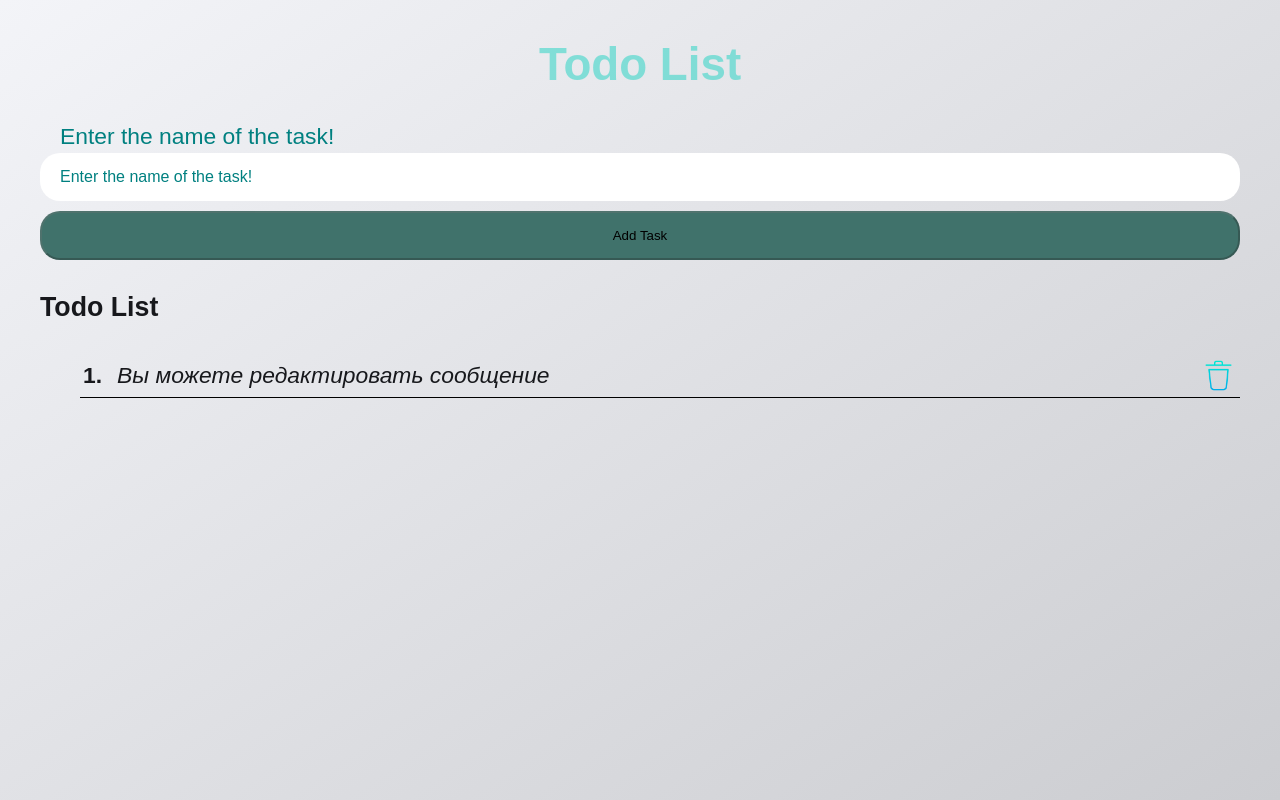
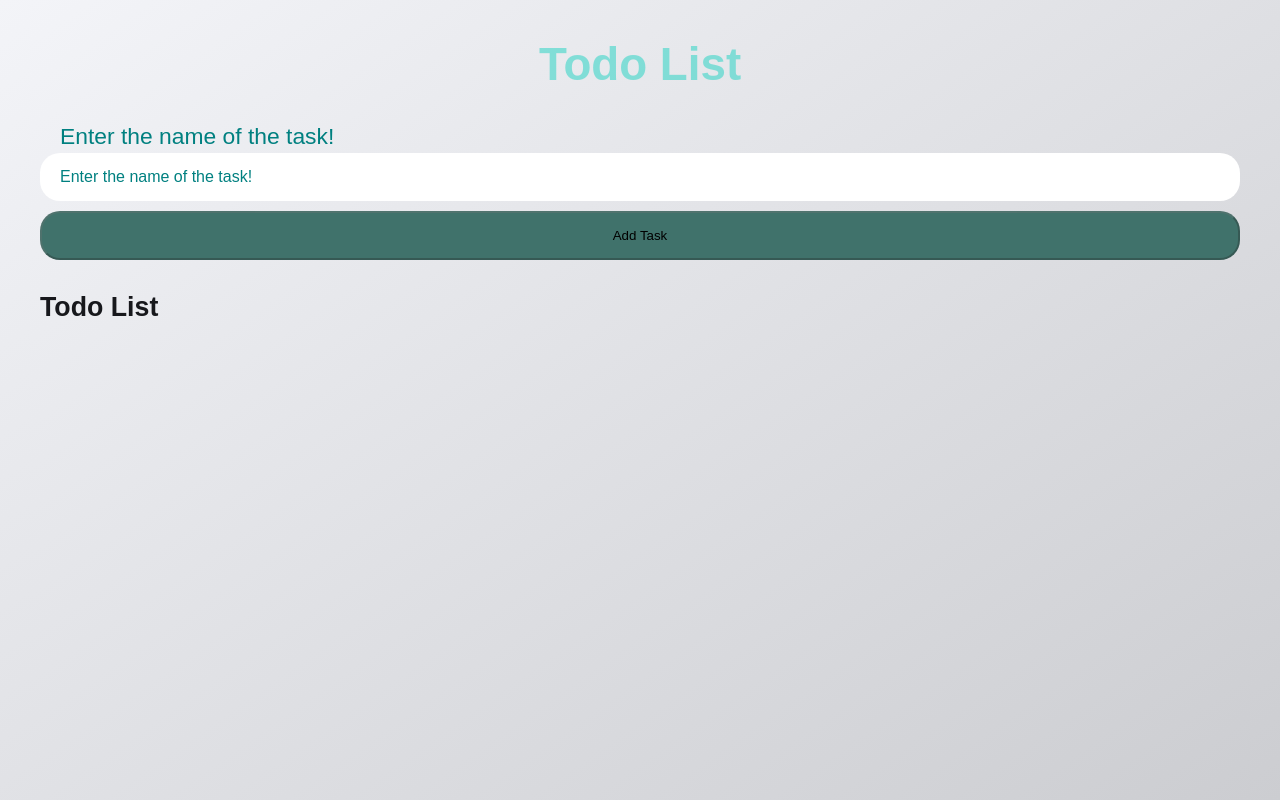
Before and after one commit to pashokmi/my-prod, a Next.js app: page /todo in a window 1280 px wide. Built offline with nearby package versions, Linux system fonts and the light colour scheme.

Commit message:
add todosss

```diff
--- a/src/components/todo/Todos.jsx
+++ b/src/components/todo/Todos.jsx
@@ -13,12 +13,9 @@ const TodoLabel = styled.label`
   color: teal;
 `
 const Todos = () => {
-  const [posts, setPosts] = useState([
-    { id: 1642419005297, value: 'Вы можете редактировать сообщение' }
-  ])
+  const [posts, setPosts] = useState([])
   const [value, setValue] = useState('')
 
-  console.log(value)
   const addNewTask = (e) => {
     e.preventDefault()
     const newTask = {
@@ -42,6 +39,7 @@ const Todos = () => {
       setPosts(posts.filter((p) => p.id !== post.id))
     }
   }
+
   return (
     <Container>
       <StyledLabel> Todo List</StyledLabel>
```
